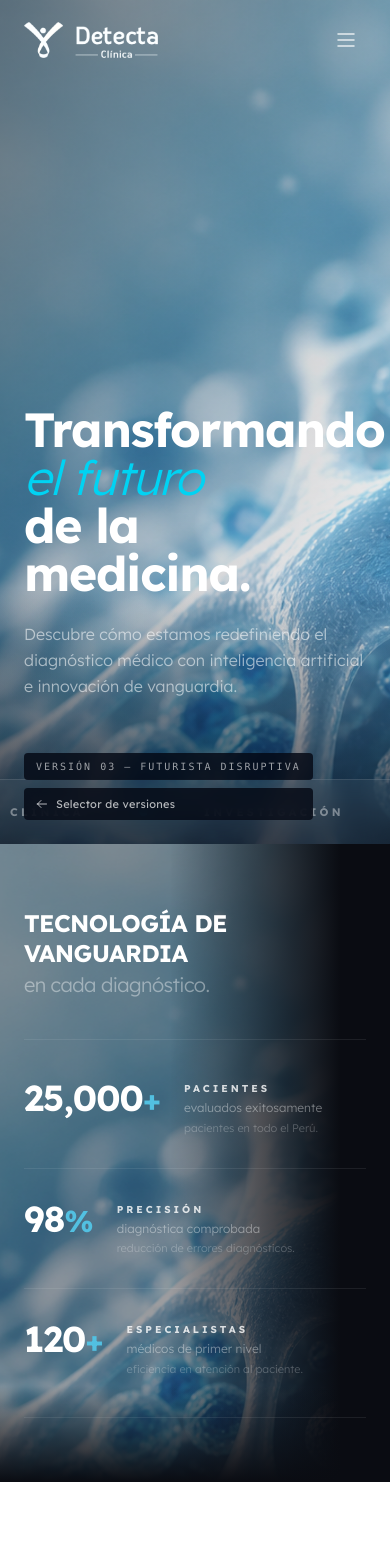
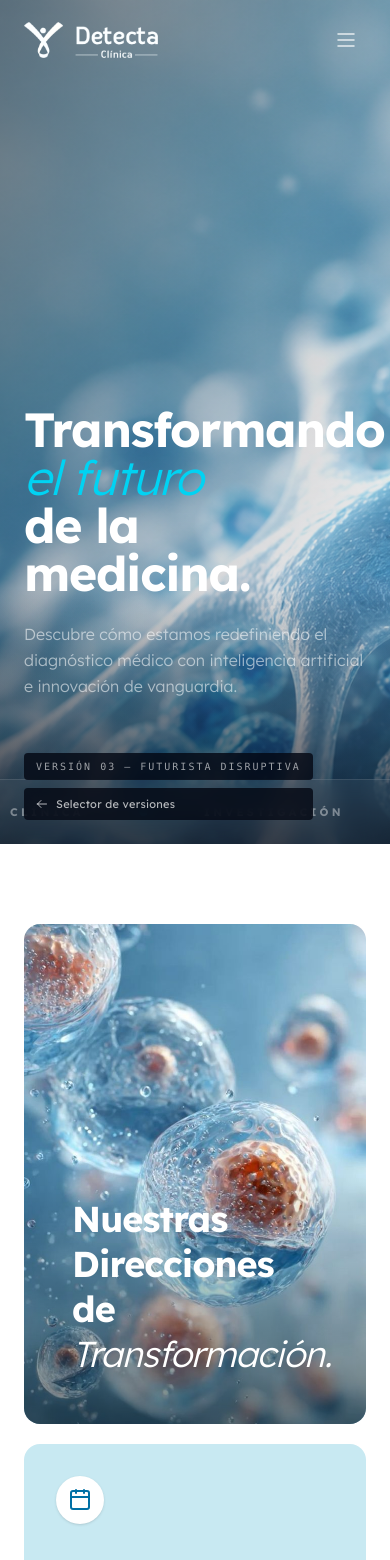
Before and after one commit to julisa-344/detecto, a React (Vite) app: page /v3 in a window 390 px wide. Shown: the top 1560 px of the page. Built offline with nearby package versions, Linux system fonts and the light colour scheme.

Commit message:
feat: update logo assets and enhance PartnersV2 and PartnersV3 components

```diff
--- a/src/components/v2/PartnersV2.jsx
+++ b/src/components/v2/PartnersV2.jsx
@@ -1,9 +1,9 @@
 import { motion } from 'framer-motion'
-import logo1 from '../../assets/logo1.webp'
-import logo2 from '../../assets/logo2.webp'
-import logo3 from '../../assets/logo3.webp'
-import logo4 from '../../assets/logo4.webp'
-import logo5 from '../../assets/logo5.webp'
+import logo1 from '../../assets/logo1negro.webp'
+import logo2 from '../../assets/logo2negro.webp'
+import logo3 from '../../assets/logo3negro.webp'
+import logo4 from '../../assets/logo4negro.webp'
+import logo5 from '../../assets/logo5negro.webp'
 
 const logos = [logo1, logo2, logo3, logo4, logo5]
 
@@ -36,18 +36,9 @@ export default function PartnersV2() {
                 src={logo}
                 alt="Partner"
                 className="h-8 w-auto object-contain transition-all duration-300"
-                style={{
-                  filter: 'invert(1) grayscale(1) brightness(0.3)',
-                  opacity: 0.5,
-                }}
-                onMouseEnter={e => {
-                  e.currentTarget.style.filter = 'invert(1) grayscale(0) brightness(0.5)'
-                  e.currentTarget.style.opacity = '0.85'
-                }}
-                onMouseLeave={e => {
-                  e.currentTarget.style.filter = 'invert(1) grayscale(1) brightness(0.3)'
-                  e.currentTarget.style.opacity = '0.5'
-                }}
+                style={{ opacity: 0.6 }}
+                onMouseEnter={e => { e.currentTarget.style.opacity = '1' }}
+                onMouseLeave={e => { e.currentTarget.style.opacity = '0.6' }}
               />
             ))}
           </div>
--- a/src/components/v3/MetricsV3.jsx
+++ /dev/null
@@ -1,160 +0,0 @@
-import { motion } from 'framer-motion'
-import { useRef, useState, useEffect } from 'react'
-import bgImage from '../../assets/opcion2.png'
-
-const metrics = [
-  {
-    value: 25000,
-    suffix: '+',
-    shortLabel: 'PACIENTES',
-    description: 'evaluados exitosamente',
-    detail: 'pacientes en todo el Perú.',
-  },
-  {
-    value: 98,
-    suffix: '%',
-    shortLabel: 'PRECISIÓN',
-    description: 'diagnóstica comprobada',
-    detail: 'reducción de errores diagnósticos.',
-  },
-  {
-    value: 120,
-    suffix: '+',
-    shortLabel: 'ESPECIALISTAS',
-    description: 'médicos de primer nivel',
-    detail: 'eficiencia en atención al paciente.',
-  },
-]
-
-function useCounter(target, duration, active) {
-  const [count, setCount] = useState(0)
-  const fired = useRef(false)
-  useEffect(() => {
-    if (!active || fired.current) return
-    fired.current = true
-    const start = performance.now()
-    const easeOut = (t) => 1 - Math.pow(1 - t, 3)
-    const tick = (now) => {
-      const t = Math.min((now - start) / duration, 1)
-      setCount(Math.floor(easeOut(t) * target))
-      if (t < 1) requestAnimationFrame(tick)
-      else setCount(target)
-    }
-    requestAnimationFrame(tick)
-  }, [active, target, duration])
-  return count
-}
-
-function MetricItem({ metric, index, active }) {
-  const count = useCounter(metric.value, 1200 - index * 100, active)
-  const formatted = metric.value >= 1000 ? count.toLocaleString('es-PE') : count
-
-  return (
-    <motion.div
-      initial={{ opacity: 0, y: 20 }}
-      whileInView={{ opacity: 1, y: 0 }}
-      viewport={{ once: true }}
-      transition={{ duration: 0.6, delay: index * 0.15 }}
-      className="flex items-start gap-6 py-8 group cursor-default"
-    >
-      {/* Número grande */}
-      <div className="flex-shrink-0">
-        <span className="text-4xl lg:text-5xl xl:text-6xl font-bold text-white tabular-nums tracking-tight leading-none">
-          {formatted}
-          <span className="text-primary text-3xl lg:text-4xl">{metric.suffix}</span>
-        </span>
-      </div>
-
-      {/* Labels */}
-      <div className="pt-1">
-        <p className="text-[10px] font-bold tracking-[0.3em] uppercase text-white/80 leading-none mb-1.5">
-          {metric.shortLabel}
-        </p>
-        <p className="text-xs font-light text-white/40 leading-snug">
-          {metric.description}
-        </p>
-        <p className="text-[11px] font-light text-white/25 leading-snug mt-1">
-          {metric.detail}
-        </p>
-      </div>
-    </motion.div>
-  )
-}
-
-export default function MetricsV3() {
-  const sectionRef = useRef(null)
-  const [active, setActive] = useState(false)
-
-  useEffect(() => {
-    if (!sectionRef.current) return
-    const obs = new IntersectionObserver(
-      ([e]) => { if (e.isIntersecting) setActive(true) },
-      { threshold: 0.3 }
-    )
-    obs.observe(sectionRef.current)
-    return () => obs.disconnect()
-  }, [])
-
-  return (
-    <section
-      ref={sectionRef}
-      className="relative overflow-hidden"
-      style={{
-        background: 'rgba(10,12,18,1)',
-      }}
-    >
-      {/* Imagen de fondo recortada en la esquina izquierda — como la referencia */}
-      <div className="absolute left-0 top-0 bottom-0 w-[340px] overflow-hidden">
-        <div
-          className="absolute inset-0 bg-cover bg-center bg-no-repeat opacity-60"
-          style={{ backgroundImage: `url(${bgImage})` }}
-        />
-        {/* Máscara derecha para fundir */}
-        <div className="absolute inset-0 bg-gradient-to-r from-transparent via-transparent to-[#0a0c12]" />
-        {/* Máscara inferior */}
-        <div className="absolute bottom-0 left-0 right-0 h-24 bg-gradient-to-t from-[#0a0c12] to-transparent" />
-      </div>
-
-      <div className="relative z-10 max-w-[1400px] mx-auto px-6 lg:px-10 py-16 lg:py-20">
-        <div className="grid lg:grid-cols-[340px_1fr] gap-0 items-center">
-
-          {/* Espacio del recorte de imagen — solo en desktop */}
-          <div className="hidden lg:block" />
-
-          {/* Contenido de métricas */}
-          <div className="lg:pl-12">
-
-            {/* Título bloque — como "CUTTING-EDGE TECHNOLOGY..." de la referencia */}
-            <motion.div
-              initial={{ opacity: 0, y: 16 }}
-              whileInView={{ opacity: 1, y: 0 }}
-              viewport={{ once: true }}
-              transition={{ duration: 0.6 }}
-              className="mb-10"
-            >
-              <h2 className="text-2xl lg:text-3xl font-bold text-white uppercase tracking-tight leading-tight">
-                Tecnología de vanguardia<br />
-                <span className="text-white/40 font-light normal-case text-xl">en cada diagnóstico.</span>
-              </h2>
-            </motion.div>
-
-            {/* Separador horizontal */}
-            <div className="w-full h-px bg-white/8 mb-2" />
-
-            {/* Grid de métricas */}
-            <div className="grid grid-cols-1 md:grid-cols-3 divide-y md:divide-y-0 md:divide-x divide-white/8">
-              {metrics.map((metric, i) => (
-                <div key={i} className={i > 0 ? 'md:pl-8' : ''}>
-                  <MetricItem metric={metric} index={i} active={active} />
-                </div>
-              ))}
-            </div>
-
-            {/* Separador horizontal */}
-            <div className="w-full h-px bg-white/8 mt-2" />
-          </div>
-        </div>
-      </div>
-    </section>
-  )
-}
--- a/src/pages/V3.jsx
+++ b/src/pages/V3.jsx
@@ -1,6 +1,5 @@
 import HeaderV3 from '../components/v3/HeaderV3'
 import HeroV3 from '../components/v3/HeroV3'
-import MetricsV3 from '../components/v3/MetricsV3'
 import VersionNavWidget from '../components/VersionNavWidget'
 import AccionesRapidasv3 from '../components/v3/AccionesRapidasV3'
 import EspecialidadesV3 from '../components/v3/EspecialidadesV3'
@@ -15,7 +14,6 @@ export default function V3() {
     <div className="min-h-screen" style={{ background: '#0a0c12' }}>
       <HeaderV3 />
       <HeroV3 />
-      <MetricsV3 />
       <VersionNavWidget current="Versión 03 — Futurista Disruptiva" />
       <AccionesRapidasv3 />
       <StaffMedico />
```
Also changed, not shown: src/components/v3/PartnersV3.jsx (+63 -52 lines).
